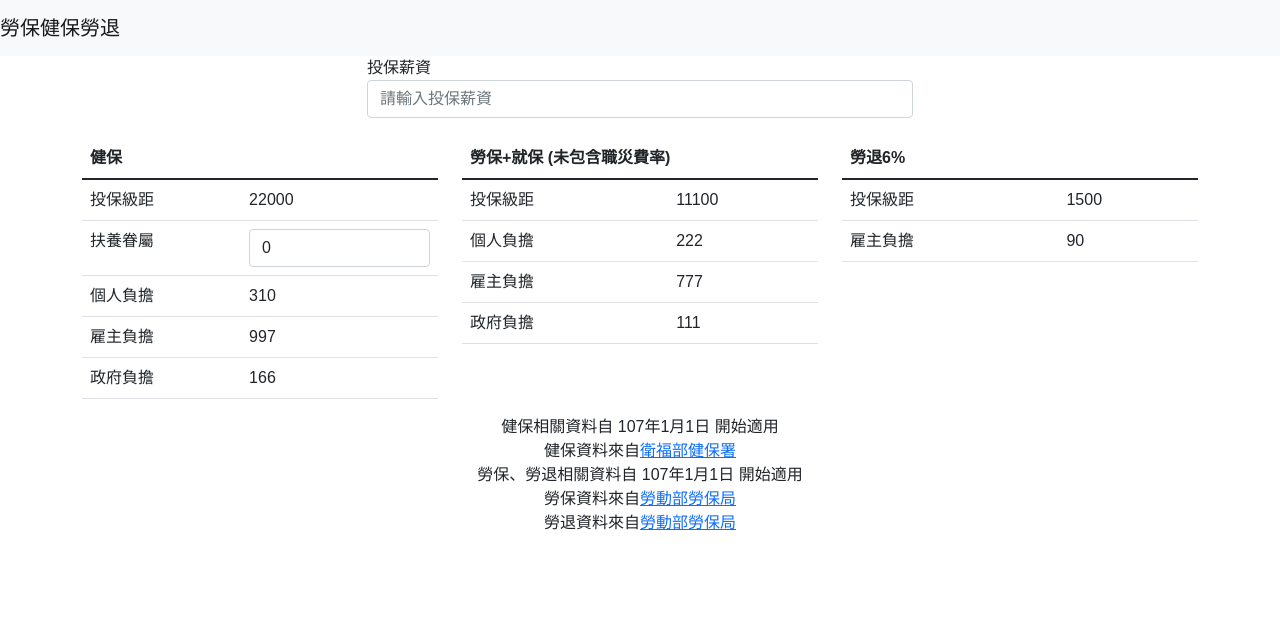
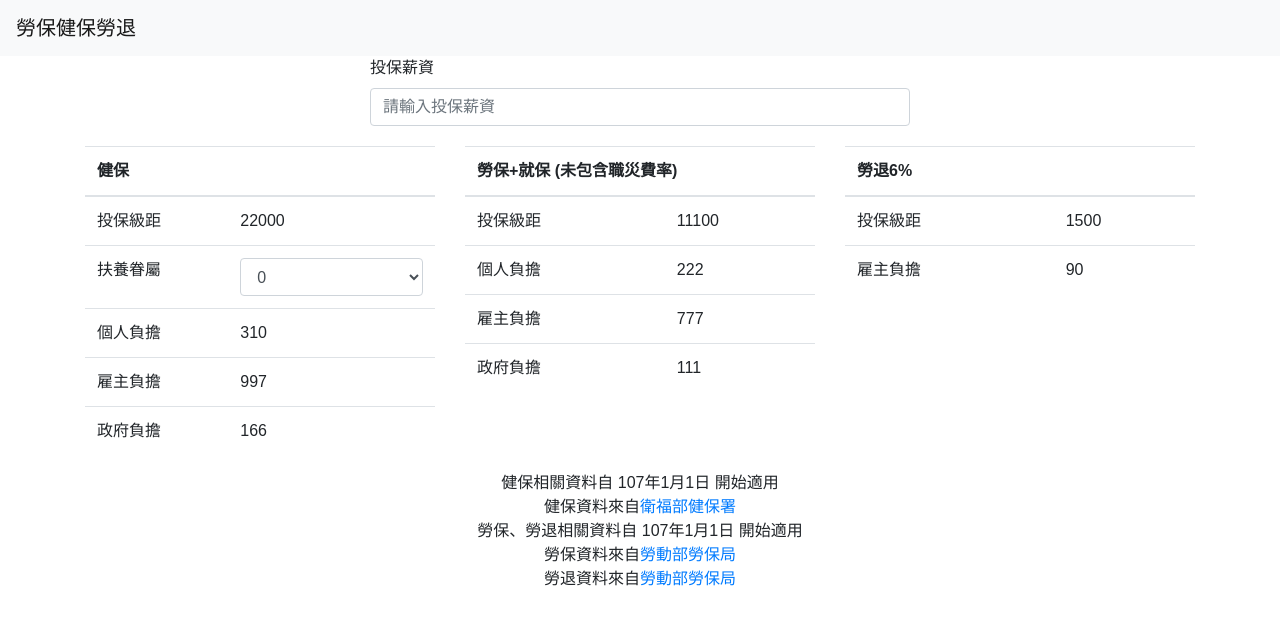
Before and after one commit to tw0517tw/labor-cost, a React (Create React App) app: page / in a window 1280 px wide. Shown: the top 624 px of the page. Built offline with nearby package versions, Linux system fonts and the light colour scheme.

Commit message:
use hooks, all function component

```diff
--- a/package.json
+++ b/package.json
@@ -13,7 +13,7 @@
     "test": "react-scripts test --env=jsdom"
   },
   "dependencies": {
-    "bootstrap": "^5.1.0",
+    "bootstrap": "^4.6.0",
     "lodash": "^4.17.21",
     "prop-types": "^15.7.2",
     "react": "^17.0.2",
--- a/src/App.js
+++ b/src/App.js
@@ -1,4 +1,4 @@
-import React, { Component } from 'react';
+import React, { useState } from 'react';
 import { Col, Container, Navbar, NavbarBrand, Row } from 'reactstrap';
 
 import EmployeeSalaryForm from './components/EmployeeSalaryForm';
@@ -6,34 +6,26 @@ import HealthInsuranceTable from './components/HealthInsuranceTable';
 import LaborInsuranceTable from './components/LaborInsuranceTable';
 import RetirePlanTable from './components/RetirePlanTable';
 
-class App extends Component {
-  constructor(props) {
-    super(props);
+const App = () => {
+  const [salaryInput, setSalaryInput] = useState('');
+  const [isSalaryValid, setIsSalaryValid] = useState(true);
+  const [lastValidSalary, setLastValidSalary] = useState(0);
 
-    this.state = {
-      salaryInput: '',
-      isSalaryValid: true,
-      lastValidSalary: 0,
-    };
+  const handleSalaryChange = (event) => {
+    const eventValue = event.target.value;
+    const salaryNumber = +eventValue;
+
+    setSalaryInput(eventValue);
+
+    if (Number.isNaN(salaryNumber) || !Number.isFinite(salaryNumber)) {
+      setIsSalaryValid(false);
+      return;
     }
 
-  handleSalaryChange = (e) => {
-    const salaryInput = e.target.value;
-    const salaryNumber = +salaryInput;
-
-    if (Number.isNaN(salaryNumber) || !Number.isFinite(salaryNumber)) {
-      this.setState(() => ({ salaryInput, isSalaryValid: false }));
-      return;
-    }
-    this.setState(() => ({
-      salaryInput,
-      isSalaryValid: true,
-      lastValidSalary: +salaryInput,
-    }));
+    setIsSalaryValid(true);
+    setLastValidSalary(salaryNumber);
   };
 
-  render() {
-    const { salaryInput, isSalaryValid, lastValidSalary } = this.state;
   return (
     <div>
       <Navbar color="light" light expand="md">
@@ -45,7 +37,7 @@ class App extends Component {
             <EmployeeSalaryForm
               salary={salaryInput}
               valid={isSalaryValid}
-                updateSalary={this.handleSalaryChange}
+              updateSalary={handleSalaryChange}
             />
           </Col>
         </Row>
@@ -86,7 +78,6 @@ class App extends Component {
       </Container>
     </div>
   );
-  }
-}
+};
 
 export default App;
--- a/src/components/EmployeeSalaryForm.js
+++ b/src/components/EmployeeSalaryForm.js
@@ -1,5 +1,5 @@
 import PropTypes from 'prop-types';
-import React, { Fragment } from 'react';
+import React from 'react';
 import { Input, Label } from 'reactstrap';
 
 const EmployeeSalaryForm = ({ salary, updateSalary, valid }) => (
--- a/src/components/HealthInsuranceTable.js
+++ b/src/components/HealthInsuranceTable.js
@@ -1,30 +1,20 @@
 import PropTypes from 'prop-types';
-import React, { Component } from 'react';
+import React, { useState } from 'react';
 import { Input, Table } from 'reactstrap';
 
 import findRank from '../utils/findRank';
 import healthInsuranceFee from '../data/healthInsuranceFee';
 
-class HealthInsuranceTable extends Component {
-  constructor(props) {
-    super(props);
-
-    this.state = {
-      familyCount: 0,
-    };
-  }
-
-  onFamilyCountChange = (e) => {
-    const familyCount = +e.target.value;
-    this.setState(() => ({ familyCount }));
-  };
-
-  render() {
-    const { salary } = this.props;
-    const { familyCount } = this.state;
+const HealthInsuranceTable = ({ salary }) => {
+  const [familyCount, setFamilyCount] = useState(0);
 
   const familyCountSelect = (
-      <Input type="select" onChange={this.onFamilyCountChange}>
+    <Input
+      type="select"
+      onChange={(event) => {
+        setFamilyCount(+event.target.value);
+      }}
+    >
       <option value={0}>0</option>
       <option value={1}>1</option>
       <option value={2}>2</option>
@@ -47,6 +37,7 @@ class HealthInsuranceTable extends Component {
       healthInsuranceFee.ratio.company.gov *
       (1 + healthInsuranceFee.avgFamilyMember)
   );
+
   return (
     <Table>
       <thead>
@@ -78,8 +69,7 @@ class HealthInsuranceTable extends Component {
       </tbody>
     </Table>
   );
-  }
-}
+};
 
 HealthInsuranceTable.propTypes = {
   salary: PropTypes.number.isRequired,
```
Also changed, not shown: 1 other file (tests, documents, lock files or other folders). Lines whose indentation alone changed are shown as unchanged.
